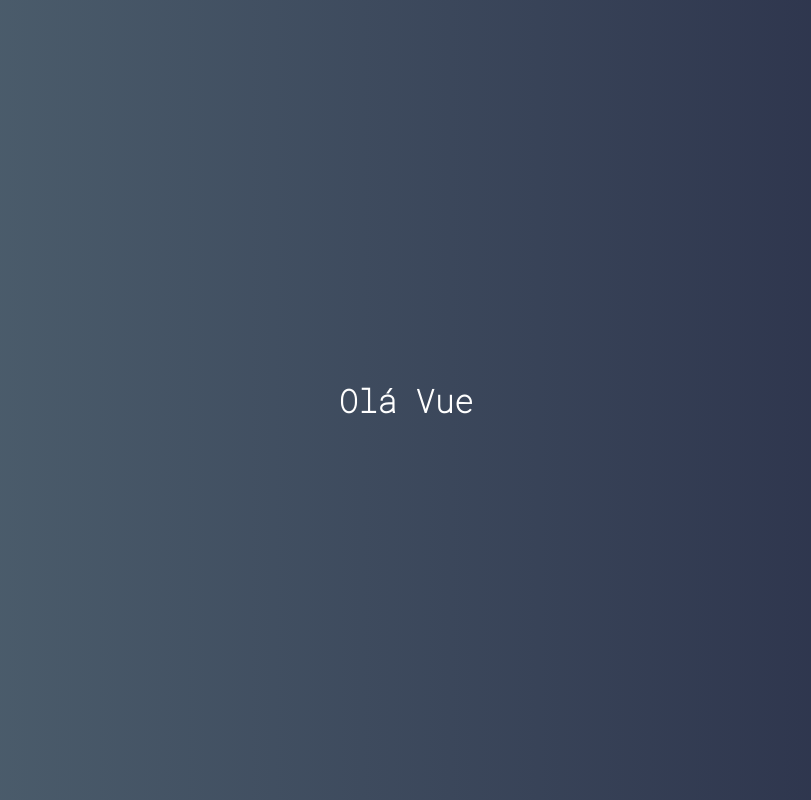
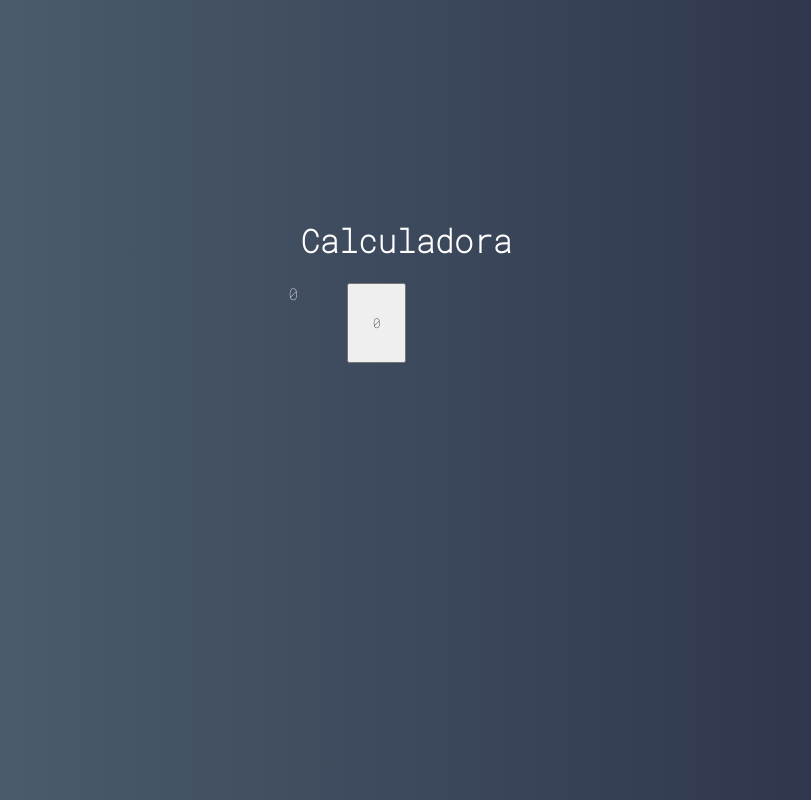
Before and after one commit to PomboObeso/project-vue__calculator, a Vue app: page / in a window 1280 px wide. Shown: the whole page, without its empty margins (234-1045 px from the left). Built offline with nearby package versions, Linux system fonts and the light colour scheme.

Commit message:
Implements Display, Button and Calculator Components

```diff
--- a/babel.config.js
+++ b/babel.config.js
@@ -1,5 +1,5 @@
 module.exports = {
   presets: [
-    '@vue/cli-plugin-babel/preset'
+    '@vue/app'
   ]
 }
--- a/src/App.vue
+++ b/src/App.vue
@@ -1,12 +1,14 @@
 <template>
     <div id="app">
-        <h1>Olá Vue</h1>
+        <h1>Calculadora</h1>
+        <Calculator />
     </div>
 </template>
 
 <script>
+import Calculator from './main/Calculator.vue';
 export default {
-
+    components: { Calculator }
 }
 </script>
 
--- /dev/null
+++ b/src/components/Button.vue
@@ -0,0 +1,13 @@
+<template>
+    <button class="button">0</button>
+</template>
+
+<script>
+export default {
+
+}
+</script>
+
+<style>
+
+</style>
--- /dev/null
+++ b/src/components/Display.vue
@@ -0,0 +1,13 @@
+<template>
+    <div class="display">0</div>
+</template>
+
+<script>
+export default {
+
+}
+</script>
+
+<style>
+
+</style>
--- /dev/null
+++ b/src/main/Calculator.vue
@@ -0,0 +1,28 @@
+<template>
+    <div class="calculator">
+        <Display />
+        <Button />
+    </div>
+</template>
+
+<script>
+import Display from '@/components/Display.vue';
+import Button from '@/components/Button.vue';
+
+export default {
+    components: {Button, Display}
+}
+</script>
+
+<style>
+    .calculator {
+        height: 320px;
+        width: 235px;
+        border-radius: 5px;
+        overflow: hidden;
+
+        display: grid;
+        grid-template-columns: repeat(4, 25%);
+        grid-template-rows: 1fr 48px 48px 48px 48px 48px;
+    }
+</style>
```
